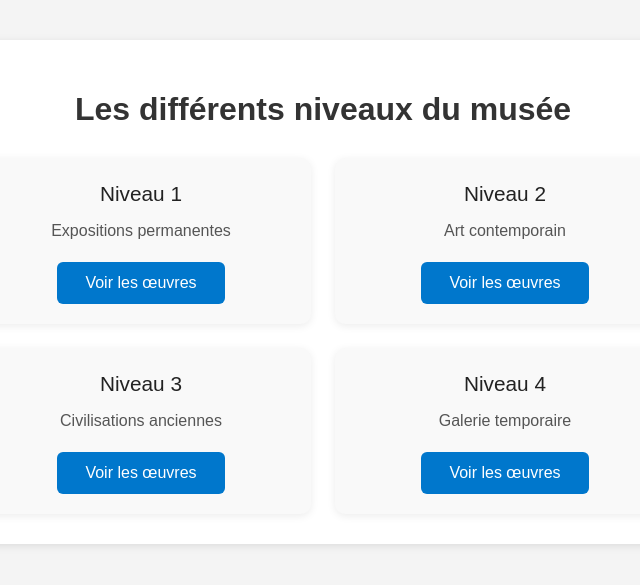
After one commit to diarraaaa/mus-ecivilisationsnoires, a Flask app: template python/templates/niveau.html in a window 1280 px wide. The commit adds this page. Shown: the top 585 px of the page, without its empty margins (317-957 px from the left). Run offline with Flask 3, Linux system fonts and the light colour scheme; the template is opened without the code that fills it, so the values that code supplies are empty.

Commit message:
mise en place des pages

```diff
--- a/python/routes.py
+++ b/python/routes.py
@@ -5,5 +5,8 @@ from python import app
 def index():
     return render_template('accueil.html')
 
+@app.route('/niveaupage')
+def pageniveau():
+    return render_template("niveau.html")
 if __name__ == '__main__':
     app.run(debug=True)
--- a/python/templates/accueil.html
+++ b/python/templates/accueil.html
@@ -12,6 +12,7 @@
         <nav>
             <ul>
                 <li><a href="/">Accueil</a></li>
+                <li><a href="/niveaupage">Les oeuvres</a></li>
                 <li><a href="/expositions">Expositions</a></li>
                 <li><a href="/collections">Collections</a></li>
                 <li><a href="/contact">Contact</a></li>
--- /dev/null
+++ b/python/templates/niveau.html
@@ -0,0 +1,97 @@
+<!DOCTYPE html>
+<html lang="fr">
+<head>
+    <meta charset="UTF-8">
+    <title>Niveaux du Musée</title>
+    <style>
+        body {
+            font-family: Arial, sans-serif;
+            background: #f4f4f4;
+            margin: 0;
+            padding: 0;
+        }
+        .container {
+            max-width: 800px;
+            margin: 40px auto;
+            background: #fff;
+            padding: 30px;
+            border-radius: 8px;
+            box-shadow: 0 2px 8px rgba(0,0,0,0.1);
+        }
+        h1 {
+            text-align: center;
+            color: #333;
+        }
+        .cards {
+            display: flex;
+            flex-wrap: wrap;
+            gap: 24px;
+            justify-content: center;
+            margin-top: 30px;
+        }
+        .card {
+            background: #f9f9f9;
+            border-radius: 10px;
+            box-shadow: 0 2px 8px rgba(0,0,0,0.08);
+            width: 300px;
+            padding: 24px 20px 20px 20px;
+            display: flex;
+            flex-direction: column;
+            align-items: center;
+        }
+        .card-title {
+            font-size: 1.3em;
+            color: #222;
+            margin-bottom: 16px;
+            text-align: center;
+        }
+        .card-desc {
+            font-size: 1em;
+            color: #555;
+            margin-bottom: 22px;
+            text-align: center;
+        }
+        .card-btn {
+            padding: 12px 28px;
+            background: #0077cc;
+            color: #fff;
+            border: none;
+            border-radius: 6px;
+            font-size: 1em;
+            cursor: pointer;
+            text-decoration: none;
+            transition: background 0.2s;
+        }
+        .card-btn:hover {
+            background: #005fa3;
+        }
+    </style>
+</head>
+<body>
+    <div class="container">
+        <h1>Les différents niveaux du musée</h1>
+        <div class="cards">
+            <div class="card">
+                <div class="card-title">Niveau 1</div>
+                <div class="card-desc">Expositions permanentes</div>
+                <a href="/niveau/1" class="card-btn">Voir les œuvres</a>
+            </div>
+            <div class="card">
+                <div class="card-title">Niveau 2</div>
+                <div class="card-desc">Art contemporain</div>
+                <a href="/niveau/2" class="card-btn">Voir les œuvres</a>
+            </div>
+            <div class="card">
+                <div class="card-title">Niveau 3</div>
+                <div class="card-desc">Civilisations anciennes</div>
+                <a href="/niveau/3" class="card-btn">Voir les œuvres</a>
+            </div>
+            <div class="card">
+                <div class="card-title">Niveau 4</div>
+                <div class="card-desc">Galerie temporaire</div>
+                <a href="/niveau/4" class="card-btn">Voir les œuvres</a>
+            </div>
+        </div>
+    </div>
+</body>
+</html>
```
Also changed, not shown: python/templates/detailsartiste.html (added), python/templates/detailspiece.html (deleted).
